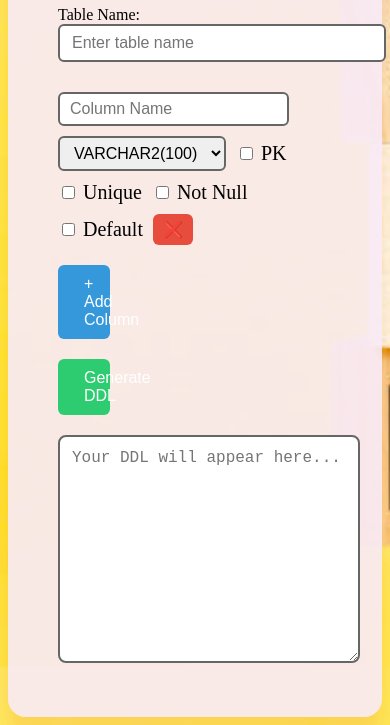
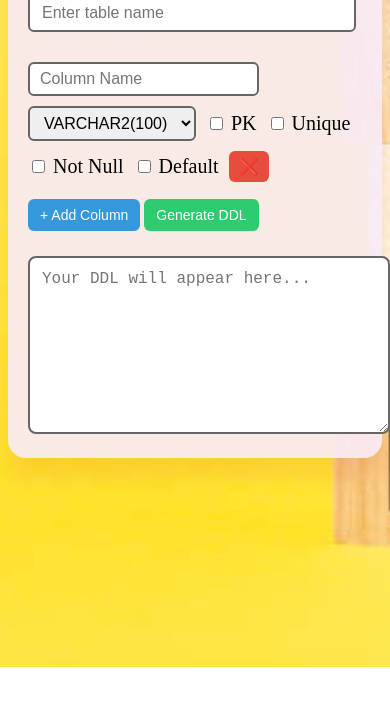
Before and after one commit to lakshayhub/sql_table_creator, a plain HTML site: page index.html in a window 390 px wide. Shown: the part 177-902 px from the top of the page. After the commit the page ends 844 px from the top, so only its background shows below. Drawn offline with Linux system fonts and the light colour scheme.

Commit message:
Update style.css

```diff
--- a/style.css
+++ b/style.css
@@ -67,40 +67,46 @@ input, select, label, button, textarea {
   cursor: pointer;
 }
 
- #add-column-btn
- {
-  margin-top: 20px;
-  padding: 10px 26px;
+
+#add-column-btn,
+#generate-btn {
+  margin-top: 10px;
+  margin-right: 10px;
+  padding: 10px 16px;
   border: none;
   background-color: #3498db;
   color: white;
   border-radius: 6px;
   cursor: pointer;
-  display: block; /* Ensure buttons stack vertically */
-  width: 10%; /* Ensure buttons span the full width */
-  flex: 1;
-  box-sizing: border-box; /* Ensure padding is included in the width */
+  flex: 1; /* Ensures buttons take up equal width */
+  text-align: center; /* Centers text inside the button */
 }
 
 #generate-btn {
-  margin-top: 20px;
-  padding: 10px 26px;
-  border: none;
-  background-color: #3498db;
-  color: white;
-  border-radius: 6px;
-  cursor: pointer;
-  display: block; /* Ensure buttons stack vertically */
-  width: 10%; /* Ensure buttons span the full width */
+  background-color: #2ecc71;
+}
 
-  box-sizing: border-box; /* Ensure padding is included in the width */
+@media screen and (max-width: 768px) {
+  /* For screens smaller than 768px (tablets, phones) */
+
+  #add-column-btn,
+  #generate-btn {
+    padding: 8px 12px; /* Adjust padding for smaller screens */
+    font-size: 14px; /* Smaller text size */
+    margin: 5px 0; /* Less margin between buttons */
+  }
+
+  .container {
+    padding: 20px; /* Adjust container padding for smaller screens */
+  }
+
+  textarea#ddl-output {
+    height: 150px; /* Adjust the height of the DDL output box */
+  }
 }
 
 
 
-#generate-btn {
-  background-color: #2ecc71;
-}
 
 #ddl-output {
   width: 100%;  /* Keeps the width fixed */
```
